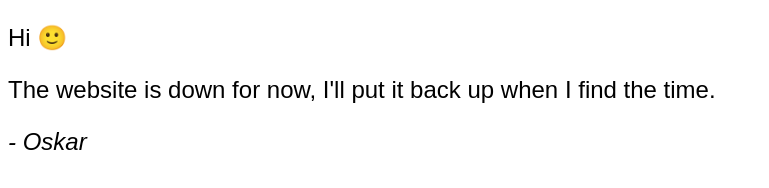
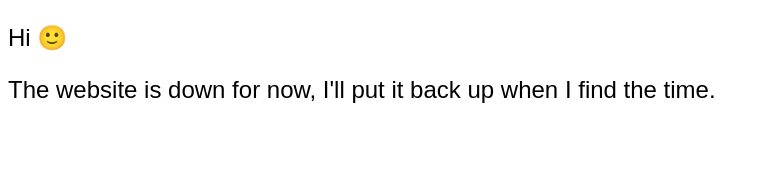
Before and after one commit to oskarlh/oskarlh.github.io, a plain HTML site: page index.html in a window 1280 px wide. Shown: the whole page, without its empty margins (0-769 px from the left). Drawn offline with Linux system fonts and the light colour scheme.

Commit message:
Remove signature

```diff
--- a/index.html
+++ b/index.html
@@ -25,7 +25,6 @@
 			<h1 hidden>Oskar Larsson Högfeldt</h1>
 			<p>Hi 🙂</p>
 			<p>The website is down for now, I'll put it back up when I find the time.</p>
-			<p><em>- Oskar</em></p>
 		</article>
 	</body>
 </html>
```
